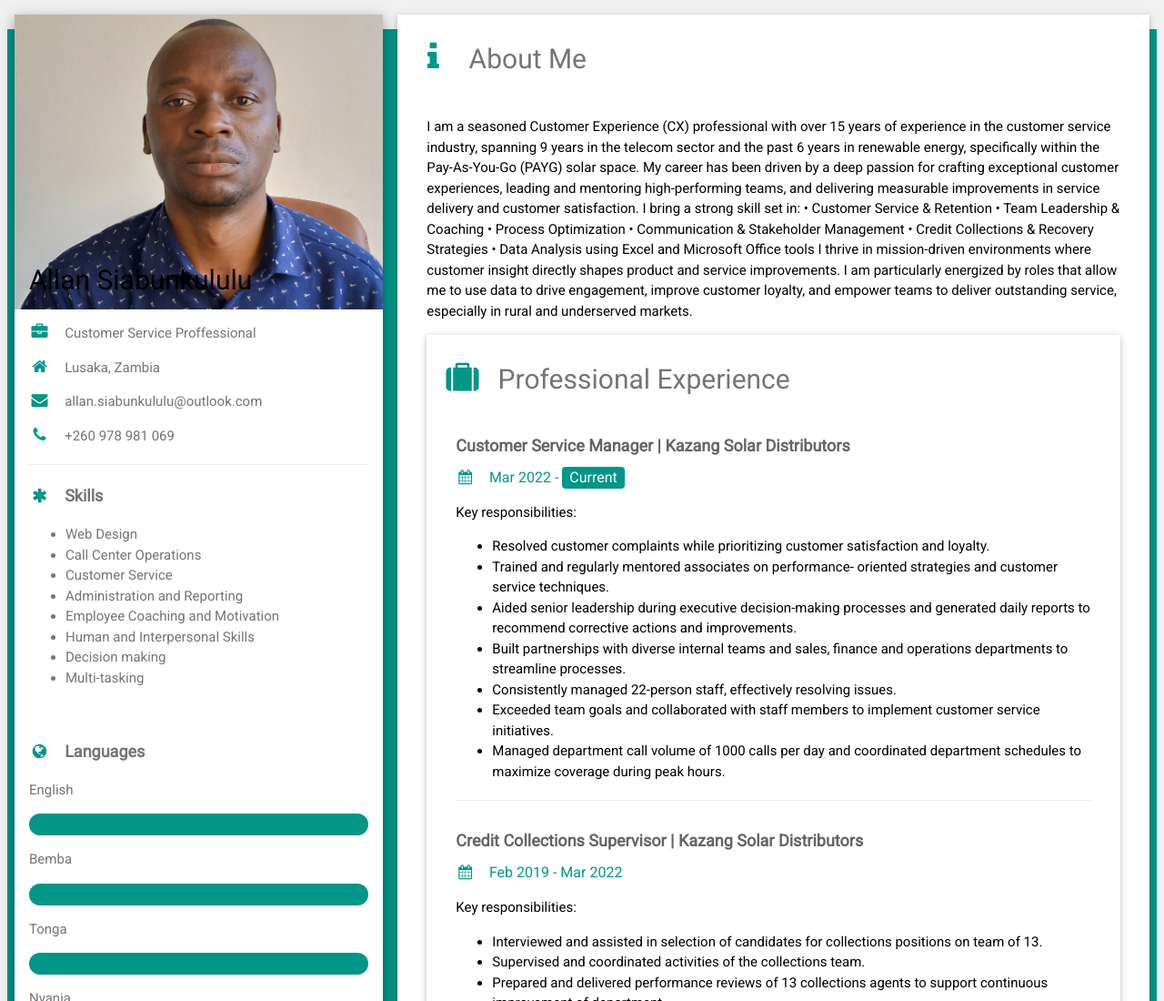
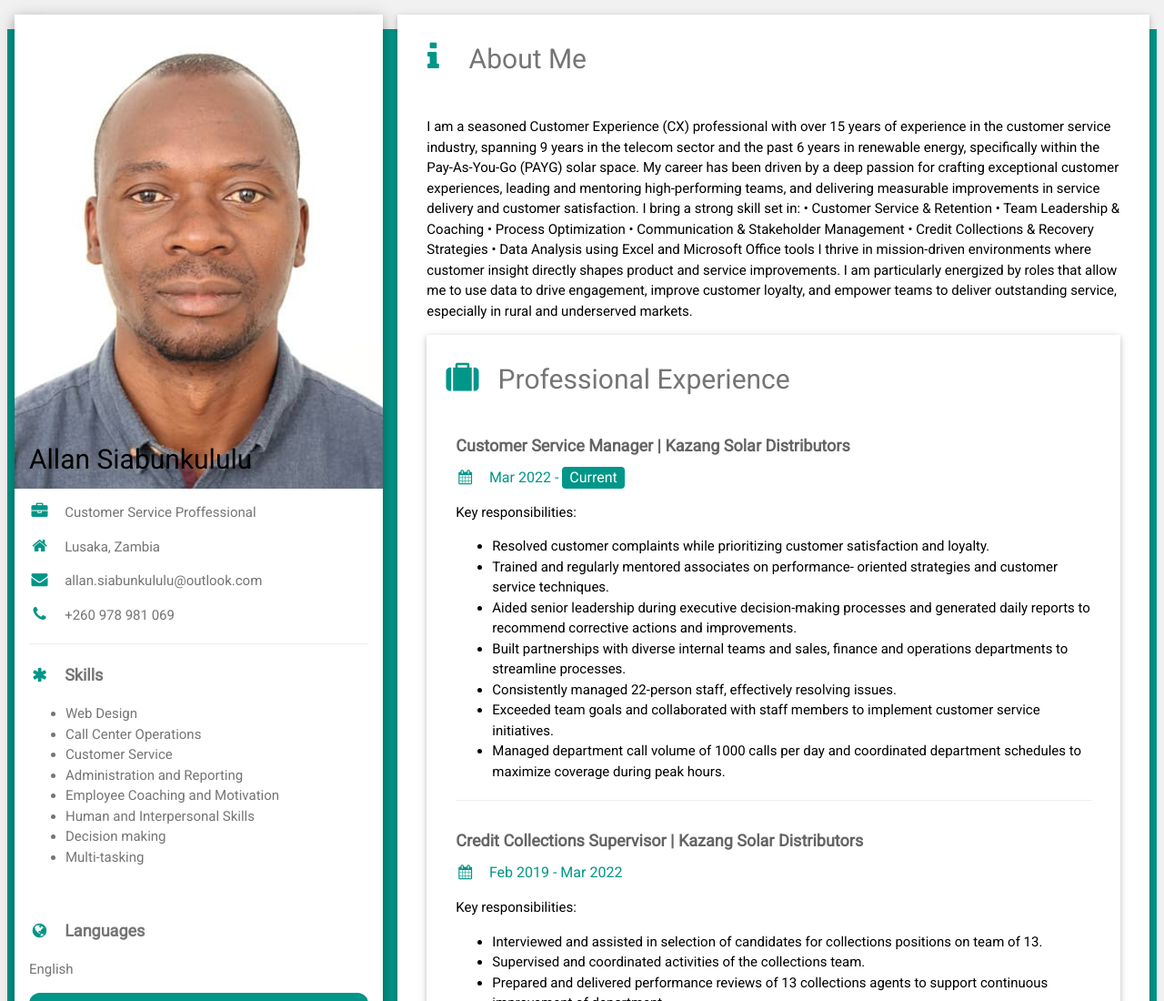
Before and after one commit to Siabunkululu/my-cv, a plain HTML site: page index.html in a window 1280 px wide. Shown: the top 1100 px of the page at 91% size. Drawn offline with nearby package versions, Linux system fonts and the light colour scheme.

Commit message:
Update profile image filename in index.html

```diff
--- a/index.html
+++ b/index.html
@@ -24,7 +24,7 @@ html,body,h1,h2,h3,h4,h5,h6 {font-family: "Roboto", 'Times New Roman', Times, se
 
       <div class="w3-white w3-text-grey w3-card-4">
         <div class="w3-display-container">
-          <img src="profile_image.jpg" style="width:100%" alt="Avatar">
+          <img src="profile_pic.jpg" style="width:100%" alt="Avatar">
           <div class="w3-display-bottomleft w3-container w3-text-black">
             <b><h2>Allan Siabunkululu</h2></b>
           </div>
```
